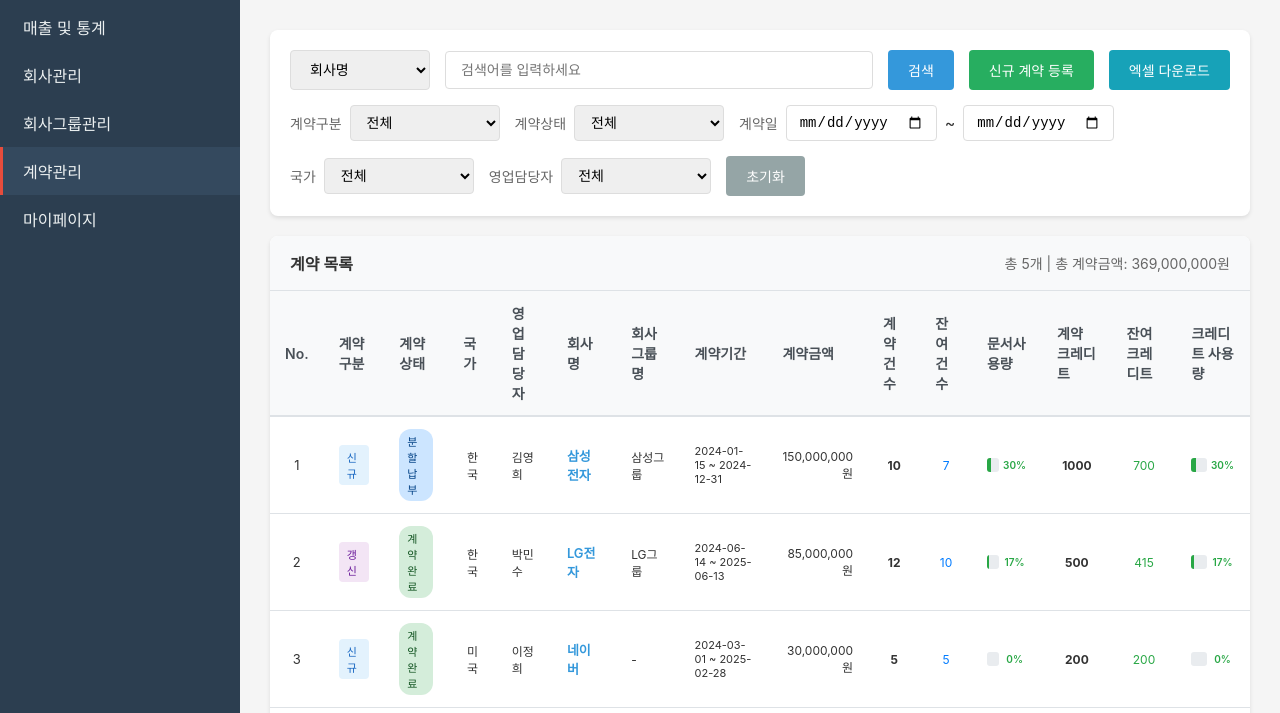
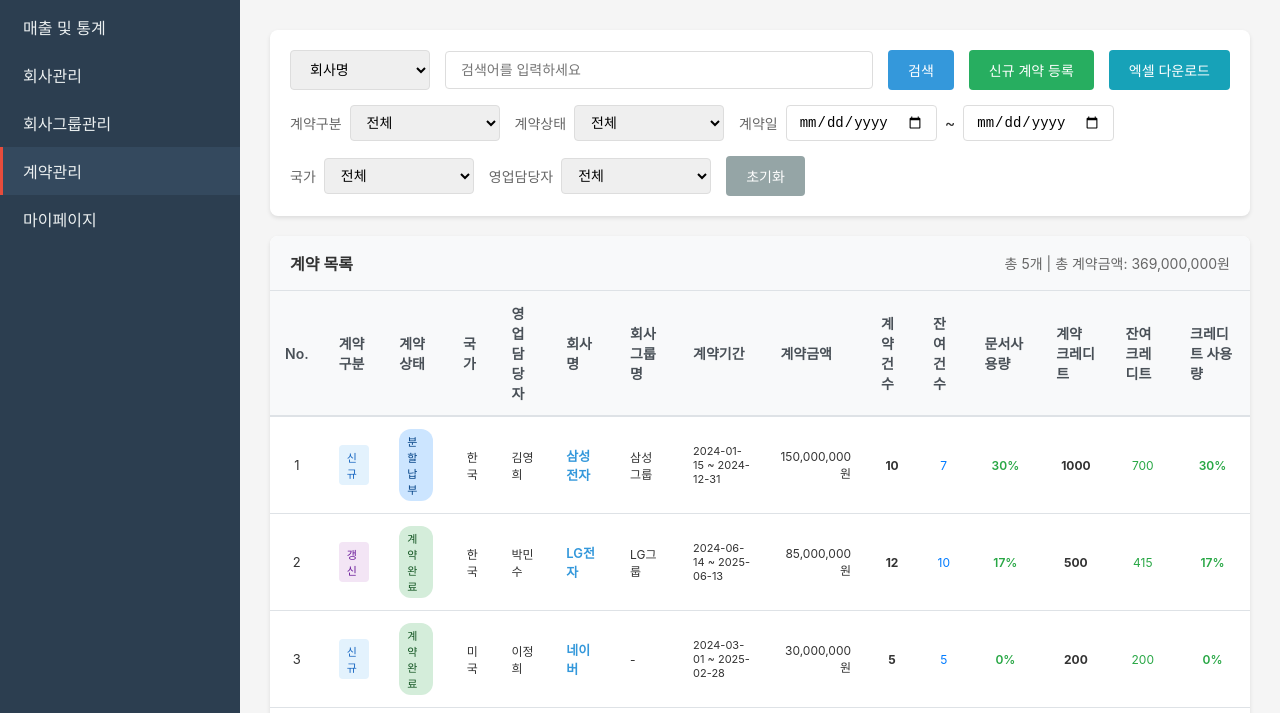
Before and after one commit to LJH0902/CRM_wireframe, a website: page contract.html in a window 1280 px wide. Shown: the part 87-800 px from the top of the page. Drawn offline with Linux system fonts and the light colour scheme.

Commit message:
refactor: Update contract management page filters and display
- Added 국가, 문서사용량, 크레딧사용량 to search filter dropdown
- Removed progress bars from 문서사용량 and 크레딧사용량 columns (now showing only percentage text)
- Implemented correct mathematical calculation for document usage based on contracts (used/total * 100)
- Simplified table display for better readability
- Updated filter logic to support new search filter options
- Added comments to clarify usage percentage calculations in sample data

```diff
--- a/contract.html
+++ b/contract.html
@@ -534,6 +534,9 @@
                             <option value="companyId">회사ID</option>
                             <option value="contractorName">계약자이름</option>
                             <option value="contractorEmail">계약자메일</option>
+                            <option value="country">국가</option>
+                            <option value="documentUsage">문서사용량</option>
+                            <option value="creditUsage">크레딧사용량</option>
                         </select>
                         <input type="text" class="search-input" id="searchInput" placeholder="검색어를 입력하세요" style="flex: 1;">
                         <button class="btn btn-primary" onclick="searchContracts()">검색</button>
@@ -900,7 +903,7 @@
                         contractEndDate: '2024-12-31',
                         totalContracts: 10,  // 계약건수
                         remainingContracts: 7,  // 잔여건수
-                        documentUsage: 30,  // 문서 사용량(%)
+                        documentUsage: 30,  // 문서 사용량(%) - 이제 자동 계산됨
                         contractCredit: 1000,  // 계약 크레딧
                         remainingCredit: 700,  // 잔여 크레딧
                         creditUsage: 30,  // 크레딧 사용량(%)
@@ -927,8 +930,8 @@
                         contractStartDate: '2024-06-14',
                         contractEndDate: '2025-06-13',
                         totalContracts: 12,  // 계약건수
-                        remainingContracts: 10,  // 잔여건수
-                        documentUsage: 17,  // 문서 사용량(%)
+                        remainingContracts: 10,  // 잔여건수  (2건 사용 = 17%)
+                        documentUsage: 17,  // 문서 사용량(%) - 이제 자동 계산됨
                         contractCredit: 500,  // 계약 크레딧
                         remainingCredit: 415,  // 잔여 크레딧
                         creditUsage: 17,  // 크레딧 사용량(%)
@@ -955,8 +958,8 @@
                         contractStartDate: '2024-03-01',
                         contractEndDate: '2025-02-28',
                         totalContracts: 5,
-                        remainingContracts: 5,
-                        documentUsage: 0,
+                        remainingContracts: 5,  // 0건 사용 = 0%
+                        documentUsage: 0,  // 자동 계산됨
                         contractCredit: 200,  // 계약 크레딧
                         remainingCredit: 200,  // 잔여 크레딧
                         creditUsage: 0,  // 크레딧 사용량(%)
@@ -983,8 +986,8 @@
                         contractStartDate: '2024-01-01',
                         contractEndDate: '2024-12-31',
                         totalContracts: 8,
-                        remainingContracts: 3,
-                        documentUsage: 63,
+                        remainingContracts: 3,  // 5건 사용 = 63%
+                        documentUsage: 63,  // 자동 계산됨
                         contractCredit: 300,  // 계약 크레딧
                         remainingCredit: 111,  // 잔여 크레딧
                         creditUsage: 63,  // 크레딧 사용량(%)
@@ -1011,8 +1014,8 @@
                         contractStartDate: '2023-12-01',
                         contractEndDate: '2023-12-31',
                         totalContracts: 1,
-                        remainingContracts: 0,
-                        documentUsage: 100,
+                        remainingContracts: 0,  // 1건 사용 = 100%
+                        documentUsage: 100,  // 자동 계산됨
                         contractCredit: 100,  // 계약 크레딧
                         remainingCredit: 0,  // 잔여 크레딧
                         creditUsage: 100,  // 크레딧 사용량(%)
@@ -1059,11 +1062,15 @@
                 // 계약상태 배지 색상
                 const statusBadgeClass = contract.contractStatus === '계약완료' ? 'status-완료' : 'status-진행중';
 
+                // 문서 사용량 계산 (계약건수 대비 사용건수)
+                const usedContracts = contract.totalContracts - contract.remainingContracts;
+                const documentUsagePercent = contract.totalContracts > 0 ? Math.round((usedContracts / contract.totalContracts) * 100) : 0;
+
                 // 문서 사용량 색상
                 let usageColor = '#28a745';  // 녹색
-                if (contract.documentUsage >= 70) {
+                if (documentUsagePercent >= 70) {
                     usageColor = '#dc3545';  // 빨간색
-                } else if (contract.documentUsage >= 50) {
+                } else if (documentUsagePercent >= 50) {
                     usageColor = '#ffc107';  // 노란색
                 }
 
@@ -1115,15 +1122,10 @@
                             ${contract.remainingContracts}
                         </span>
                     </td>
-                    <td style="text-align: center;">
-                        <div style="display: flex; align-items: center; gap: 3px;">
-                            <div style="flex: 1; background: #e9ecef; border-radius: 3px; height: 14px; position: relative; overflow: hidden;">
-                                <div style="background: ${usageColor}; width: ${contract.documentUsage}%; height: 100%; transition: width 0.3s;"></div>
-                            </div>
-                            <span style="font-size: 10px; font-weight: 600; color: ${usageColor}; min-width: 25px;">
-                                ${contract.documentUsage}%
-                            </span>
-                        </div>
+                    <td style="text-align: center; font-size: 12px;">
+                        <span style="font-weight: 600; color: ${usageColor};">
+                            ${documentUsagePercent}%
+                        </span>
                     </td>
                     <td style="text-align: center; font-size: 12px;">
                         <strong>${contract.contractCredit || 0}</strong>
@@ -1133,15 +1135,10 @@
                             ${contract.remainingCredit || 0}
                         </span>
                     </td>
-                    <td style="text-align: center;">
-                        <div style="display: flex; align-items: center; gap: 3px;">
-                            <div style="flex: 1; background: #e9ecef; border-radius: 3px; height: 14px; position: relative; overflow: hidden;">
-                                <div style="background: ${creditColor}; width: ${creditUsage}%; height: 100%; transition: width 0.3s;"></div>
-                            </div>
-                            <span style="font-size: 10px; font-weight: 600; color: ${creditColor}; min-width: 25px;">
-                                ${creditUsage}%
-                            </span>
-                        </div>
+                    <td style="text-align: center; font-size: 12px;">
+                        <span style="font-weight: 600; color: ${creditColor};">
+                            ${creditUsage}%
+                        </span>
                     </td>
                 `;
                 tbody.appendChild(tr);
@@ -1181,6 +1178,14 @@
                             return (contract.contractorName || '').toLowerCase().includes(searchTerm);
                         case 'contractorEmail':
                             return (contract.contractorEmail || '').toLowerCase().includes(searchTerm);
+                        case 'country':
+                            return (contract.country || '한국').toLowerCase().includes(searchTerm);
+                        case 'documentUsage':
+                            const usedContracts = contract.totalContracts - contract.remainingContracts;
+                            const docUsagePercent = contract.totalContracts > 0 ? Math.round((usedContracts / contract.totalContracts) * 100) : 0;
+                            return docUsagePercent.toString().includes(searchTerm);
+                        case 'creditUsage':
+                            return (contract.creditUsage || 0).toString().includes(searchTerm);
                         default:
                             return contract.companyName.toLowerCase().includes(searchTerm);
                     }
@@ -1219,6 +1224,31 @@
             const salesManager = document.getElementById('salesManagerFilter').value;
             if (salesManager) {
                 filtered = filtered.filter(contract => contract.salesManager === salesManager);
+            }
+
+            // 문서사용량 필터 (숫자 범위 필터링 - 옵션)
+            const docUsageMin = document.getElementById('docUsageMin')?.value;
+            const docUsageMax = document.getElementById('docUsageMax')?.value;
+            if (docUsageMin || docUsageMax) {
+                filtered = filtered.filter(contract => {
+                    const usedContracts = contract.totalContracts - contract.remainingContracts;
+                    const docUsagePercent = contract.totalContracts > 0 ? Math.round((usedContracts / contract.totalContracts) * 100) : 0;
+                    if (docUsageMin && docUsagePercent < parseInt(docUsageMin)) return false;
+                    if (docUsageMax && docUsagePercent > parseInt(docUsageMax)) return false;
+                    return true;
+                });
+            }
+
+            // 크레딧사용량 필터 (숫자 범위 필터링 - 옵션)
+            const creditUsageMin = document.getElementById('creditUsageMin')?.value;
+            const creditUsageMax = document.getElementById('creditUsageMax')?.value;
+            if (creditUsageMin || creditUsageMax) {
+                filtered = filtered.filter(contract => {
+                    const creditUsage = contract.creditUsage || 0;
+                    if (creditUsageMin && creditUsage < parseInt(creditUsageMin)) return false;
+                    if (creditUsageMax && creditUsage > parseInt(creditUsageMax)) return false;
+                    return true;
+                });
             }
 
             return filtered;
@@ -1319,8 +1349,8 @@
                     contractStartDate: '2024-01-15',
                     contractEndDate: '2024-12-31',
                     totalContracts: 10,
-                    remainingContracts: 7,
-                    documentUsage: 30,
+                    remainingContracts: 7,  // 3건 사용 = 30%
+                    documentUsage: 30,  // 자동 계산됨
                     contractCredit: 1000,
                     remainingCredit: 700,
                     creditUsage: 30,
@@ -1347,8 +1377,8 @@
                     contractStartDate: '2024-06-14',
                     contractEndDate: '2025-06-13',
                     totalContracts: 12,
-                    remainingContracts: 10,
-                    documentUsage: 17,
+                    remainingContracts: 10,  // 2건 사용 = 17%
+                    documentUsage: 17,  // 자동 계산됨
                     contractCredit: 500,
                     remainingCredit: 415,
                     creditUsage: 17,
@@ -1375,8 +1405,8 @@
                     contractStartDate: '2024-03-01',
                     contractEndDate: '2025-02-28',
                     totalContracts: 5,
-                    remainingContracts: 5,
-                    documentUsage: 0,
+                    remainingContracts: 5,  // 0건 사용 = 0%
+                    documentUsage: 0,  // 자동 계산됨
                     contractCredit: 200,
                     remainingCredit: 200,
                     creditUsage: 0,
@@ -1403,8 +1433,8 @@
                     contractStartDate: '2024-01-01',
                     contractEndDate: '2024-12-31',
                     totalContracts: 8,
-                    remainingContracts: 3,
-                    documentUsage: 63,
+                    remainingContracts: 3,  // 5건 사용 = 63%
+                    documentUsage: 63,  // 자동 계산됨
                     contractCredit: 300,
                     remainingCredit: 111,
                     creditUsage: 63,
@@ -1431,8 +1461,8 @@
                     contractStartDate: '2023-12-01',
                     contractEndDate: '2023-12-31',
                     totalContracts: 1,
-                    remainingContracts: 0,
-                    documentUsage: 100,
+                    remainingContracts: 0,  // 1건 사용 = 100%
+                    documentUsage: 100,  // 자동 계산됨
                     contractCredit: 100,
                     remainingCredit: 0,
                     creditUsage: 100,
```
